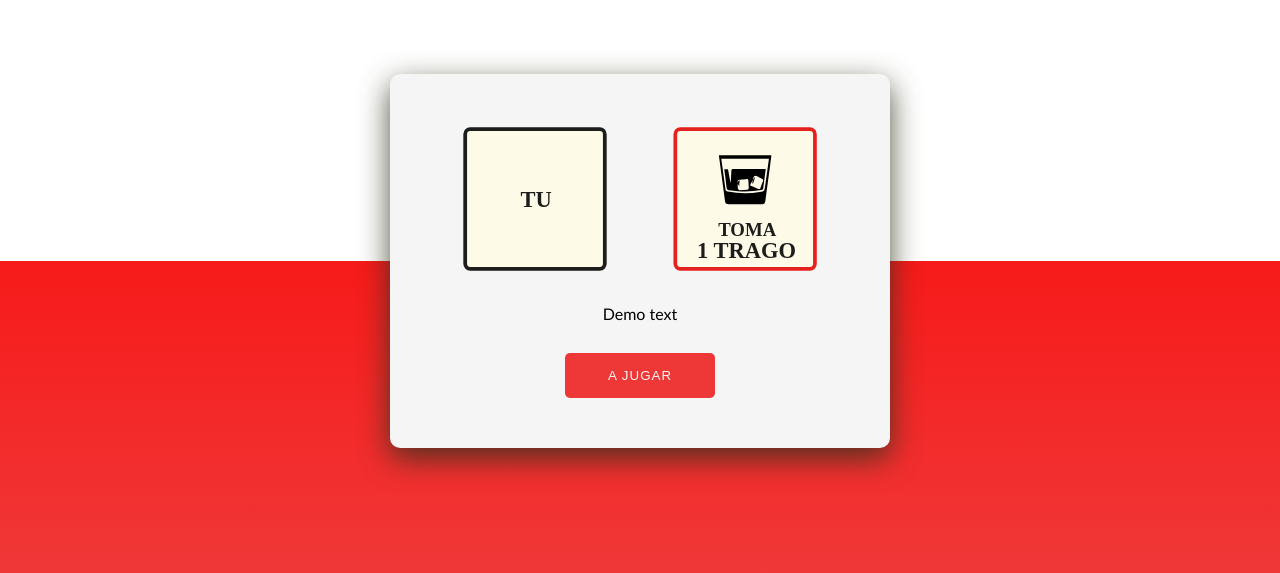
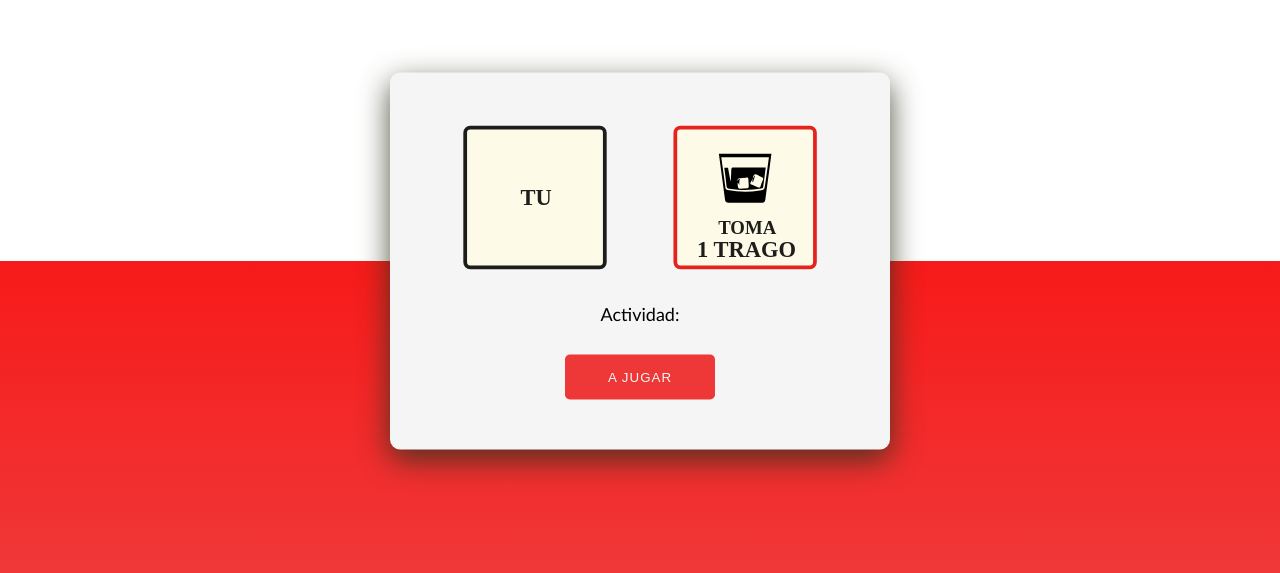
Before and after one commit to nemessis13/Copados, a plain HTML site: page index.html in a window 1280 px wide. Shown: the part 139-712 px from the top of the page. Drawn offline with Linux system fonts and the light colour scheme.

Commit message:
arreglos

```diff
--- a/css/styles.css
+++ b/css/styles.css
@@ -12,6 +12,7 @@ body{
     ) 0 100% no-repeat;
     background-size: 100% 50%;
 }
+
 
 .contenedor{
     width: 400px;
@@ -34,7 +35,8 @@ body{
     justify-content: space-between;
 }
 p{
-    font-size: 16px;
+    font-size: 18px;
+    font-family:'Trebuchet MS', 'Lucida Sans Unicode', 'Lucida Grande', 'Lucida Sans', Arial, sans-serif;
     margin: 30px 0;
     font-weight: 500;
 }
--- a/index.html
+++ b/index.html
@@ -16,7 +16,7 @@
             <img src="img/Dado2-1trago.svg" width="150px" id="dado_2">
         </div>
 
-        <p id="Total">Demo text</p>
+        <p id="Total">Actividad:</p>
 
         <button onclick="roll()">A JUGAR</button>
 
```
